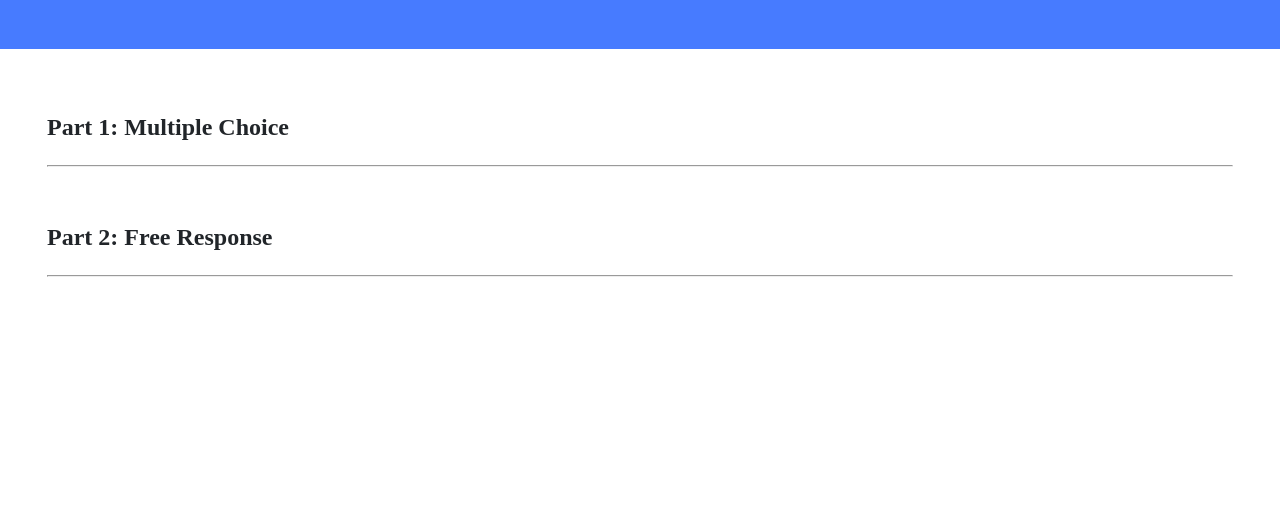
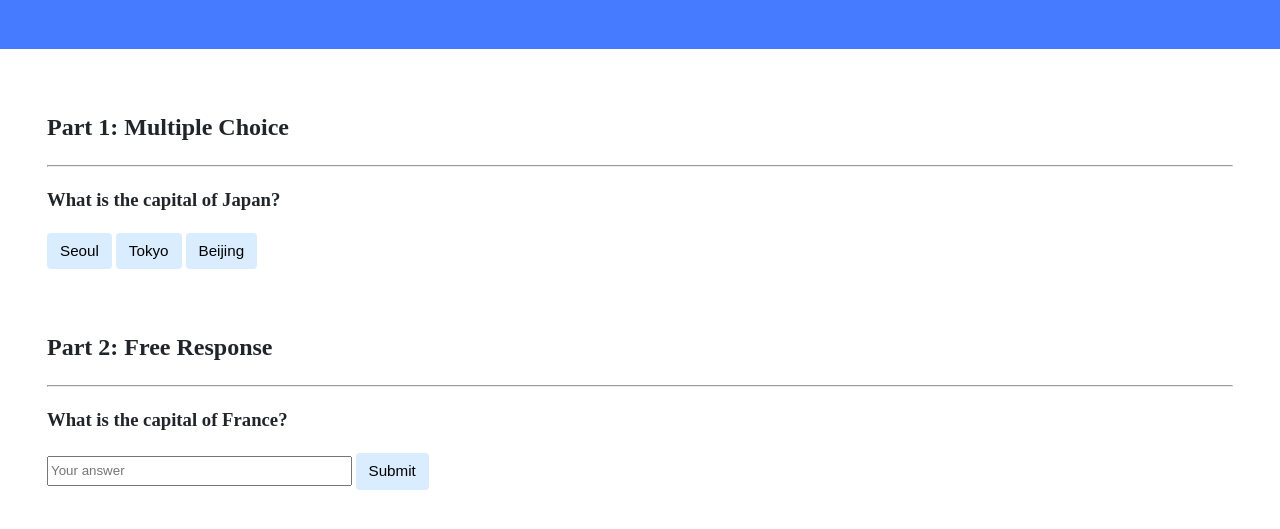
Before and after one commit to JS-codev/cs50x-2025, a plain HTML site: page trivia/index.html in a window 1280 px wide. Shown: the part 151-680 px from the top of the page. Drawn offline with Linux system fonts and the light colour scheme.

Commit message:
Sun, Aug 3, 2025, 2:59 PM +08:00

```diff
--- a/trivia/index.html
+++ b/trivia/index.html
@@ -19,12 +19,21 @@
                 <h2>Part 1: Multiple Choice </h2>
                 <hr>
                 <!-- TODO: Add multiple choice question here -->
+                <h3>What is the capital of Japan?</h3>
+                <button class="incorrect">Seoul</button>
+                <button id="correct">Tokyo</button>
+                <button class="incorrect">Beijing</button>
+                <p id="mc-feedback"></p>
             </div>
 
             <div class="section">
                 <h2>Part 2: Free Response</h2>
                 <hr>
                 <!-- TODO: Add free response question here -->
+                <h3>What is the capital of France?</h3>
+                <input type="text" id="free-input" placeholder="Your answer">
+                <button id="submit">Submit</button>
+                <p id="free-feedback"></p>
             </div>
         </div>
     </body>
```
